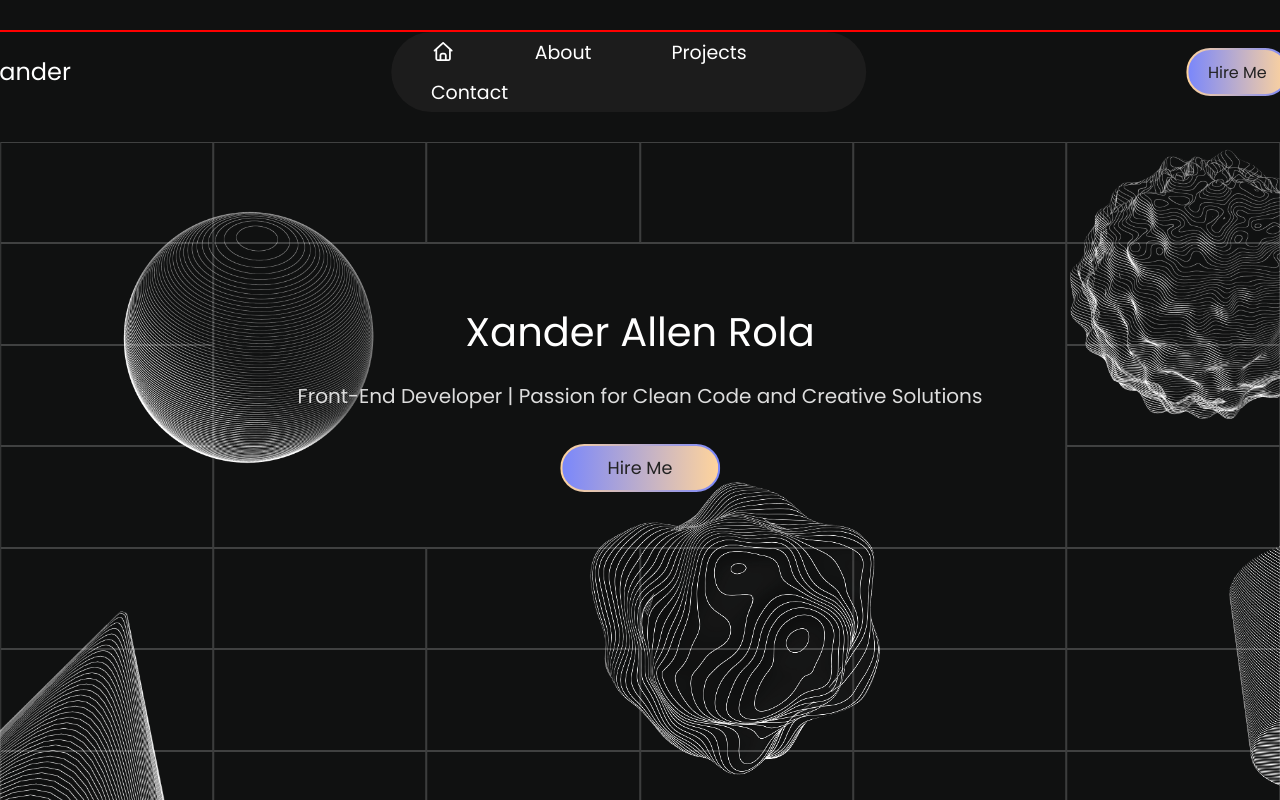
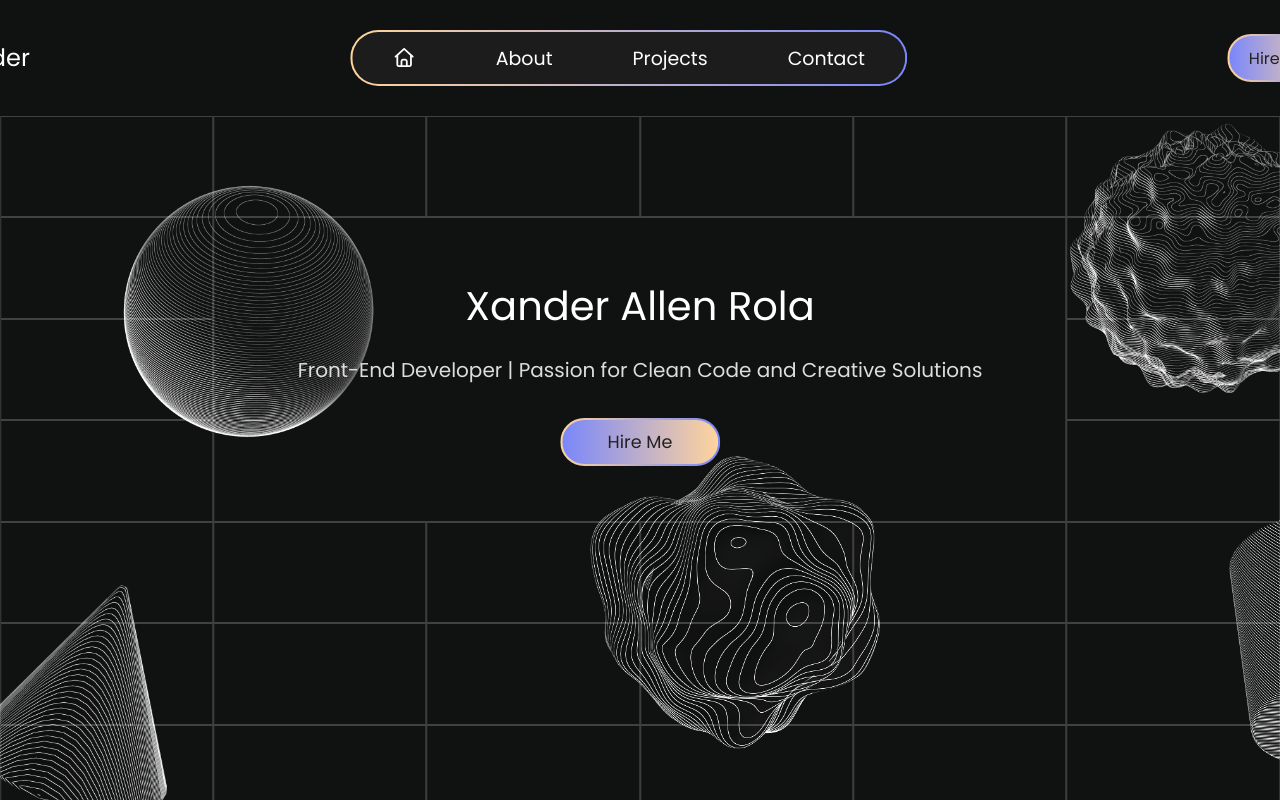
Before and after one commit to Xander-Allen-Rola/Xander-Portfolio, a Vue app: page / in a window 1280 px wide. Shown: the top 800 px of the page. Built offline with nearby package versions, Linux system fonts and the light colour scheme.

Commit message:
Refactored code for navigation buttons border

```diff
--- a/src/App.vue
+++ b/src/App.vue
@@ -13,7 +13,6 @@ import SocialsButtons from './components/SocialsButtons.vue'
 <template>
   <div
   style="max-width: 1480px;
-  border: red 2px solid;
   position: absolute;
   left: 50%;
   top: 30px;                /* Anchor to top */
--- a/src/components/Navigation.vue
+++ b/src/components/Navigation.vue
@@ -17,7 +17,14 @@ import { faHouse } from '@fortawesome/free-regular-svg-icons'
 
 <style scoped>
 .navigation {
+  display: flex;
+  padding: 6px 0;
+  align-items: center;
   border-radius: 999px;
-  background: #1C1C1C; /* or transparent if you prefer */
+  border: 2px solid transparent; /* Make border transparent */
+  background:
+    linear-gradient(#1C1C1C, #1C1C1C) padding-box, /* Inner background */
+    linear-gradient(90deg, #FFD49C, #7A87FB) border-box; /* Border gradient */
+  background-clip: padding-box, border-box;
 }
 </style>
```
